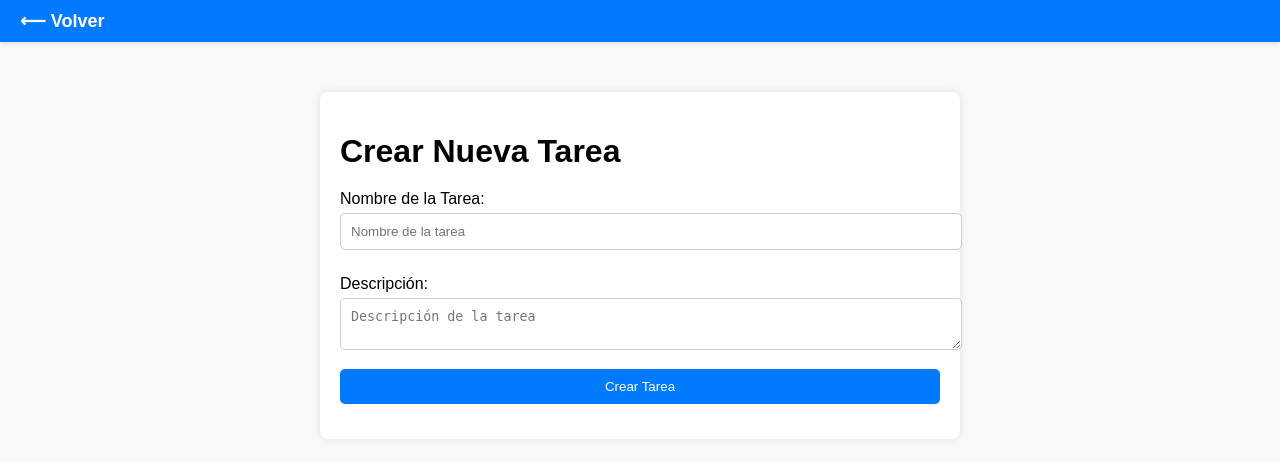
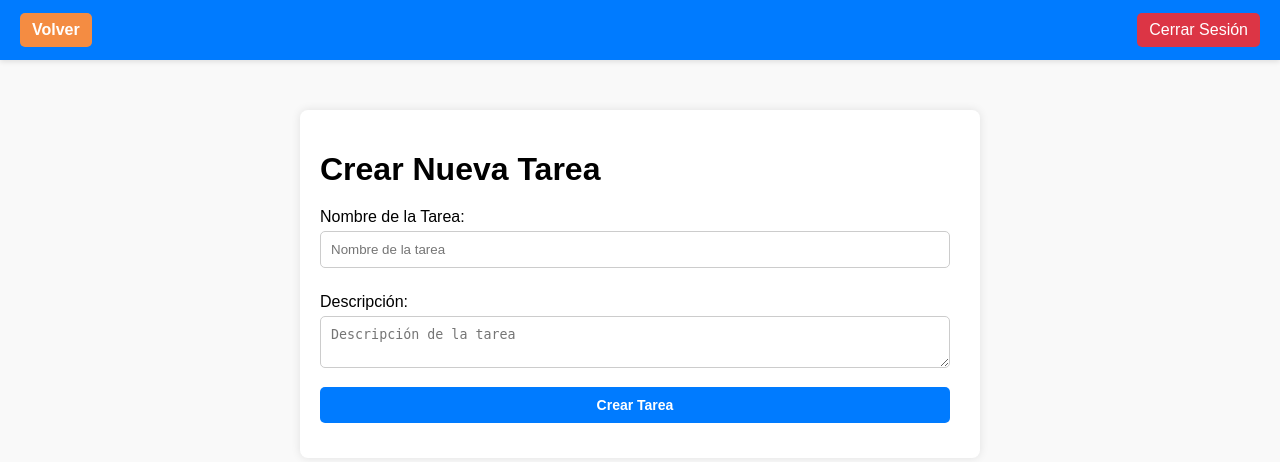
Before and after one commit to alerone/OAuthRSE, a Flask app: page /todo/create in a window 1280 px wide. Shown: the top 462 px of the page. Run offline with Flask 3, Linux system fonts and the light colour scheme; the visitor is signed in with stand-in values (Sample User, id 1); parts of the project's set-up code (start-up, migrations or seed data) failed here and were passed over; some libraries are stand-ins or nearby versions.

Commit message:
feat: mensajes y requirements.txt

```diff
--- a/app.py
+++ b/app.py
@@ -59,9 +59,8 @@ def proxy_image():
 @app.route("/")
 def home():
     user = session.get("user")
-    todos = get_all_todos()
     if user:
-        return render_template('welcome.html', user = user, todos=todos)
+        return render_template('welcome.html', user = user, todos=get_all_todos())
 
     return render_template("home.html")
 
--- a/static/create_todo.css
+++ b/static/create_todo.css
@@ -6,7 +6,7 @@ body {
 }
 
 .container {
-    max-width: 600px;
+    max-width: 50%;
     margin: 50px auto;
     background: white;
     padding: 20px;
@@ -14,10 +14,15 @@ body {
     box-shadow: 0 0 10px rgba(0, 0, 0, 0.1);
 }
 
+
 .header {
     background-color: #007bff; /* Azul */
+    height: 40px;
     color: white;
     padding: 10px 20px;
+    justify-content: space-between;
+    display: flex;
+    align-items: center;
     text-align: left;
     font-size: 18px;
     position: sticky;
@@ -26,14 +31,40 @@ body {
     box-shadow: 0 2px 5px rgba(0, 0, 0, 0.1);
 }
 
-.header .back-btn {
+.logout-btn-container {
+    display: flex;
+    align-items: center;
+}
+
+.logout-btn {
+    background-color: #dc3545; /* Rojo */
     color: white;
     text-decoration: none;
-    font-weight: bold;
+    font-size: 16px;
+    padding: 8px 12px;
+    border: none;
+    border-radius: 5px;
+    cursor: pointer;
+    transition: background-color 0.3s ease;
 }
 
+.logout-btn:hover {
+    background-color: #c82333; /* Rojo más oscuro */
+}
+
+.header .back-btn {
+    display: inline-block;
+    padding: 8px 12px;
+    background: #f48c42;
+    color: #ffffff;
+    font-size: 16px;
+    font-weight: bold;
+    text-decoration: none;
+    border-radius: 5px;
+    transition: background 0.3s;
+}
 .header .back-btn:hover {
-    text-decoration: underline;
+    background: #e87a35;
 }
 
 h1 {
@@ -45,17 +76,31 @@ label {
     margin: 10px 0 5px;
 }
 
-input, textarea, button {
-    width: 100%;
+input, button {
+    width: calc(100% - 10px); /* Ajusta el ancho considerando el padding */
+    padding: 10px; /* Asegura un padding uniforme */
+    margin-bottom: 15px;
+    border: 1px solid #ccc;
+    border-radius: 5px;
+    box-sizing: border-box;
+}
+
+textarea {
+    width: calc(100% - 10px);
     padding: 10px;
     margin-bottom: 15px;
     border: 1px solid #ccc;
     border-radius: 5px;
+    box-sizing: border-box;
+    resize: vertical; /* Restringir el redimensionamiento a solo vertical */
+    max-width: calc(100% - 10px); /* Asegura que no se expanda más allá de su contenedor */
 }
 
 button {
     background-color: #007bff;
     color: white;
+    font-weight: bold;
+    font-size: 14px;
     border: none;
     cursor: pointer;
 }
--- /dev/null
+++ b/static/javascript/flash_messages.js
@@ -0,0 +1,11 @@
+// Esperar a que el DOM cargue completamente
+document.addEventListener("DOMContentLoaded", function () {
+  const flashMessages = document.querySelectorAll(".flash-message");
+  flashMessages.forEach(function (message) {
+    // Ocultar el mensaje después de 2 segundos
+    setTimeout(function () {
+      message.style.opacity = "0"; // Añadir efecto de desvanecimiento
+      setTimeout(() => message.remove(), 500); // Eliminarlo completamente después de la animación
+    }, 1000);
+  });
+});
--- a/templates/create_todo.html
+++ b/templates/create_todo.html
@@ -10,7 +10,10 @@
 
 <body>
     <div class="header">
-        <a href="{{ url_for('home') }}" class="back-btn">⟵ Volver</a>
+        <a href="{{ url_for('home') }}" class="back-btn">Volver</a>
+        <div class="logout-btn-container">
+            <a href="{{ url_for('auth.logout') }}" class="logout-btn">Cerrar Sesión</a>
+        </div>
     </div>
     <div class="container">
         <h1>Crear Nueva Tarea</h1>
@@ -33,6 +36,7 @@
         {% endif %}
         {% endwith %}
     </div>
+    <script src="{{ url_for('static', filename='javascript/flash_messages.js') }}"></script>
 </body>
 
 </html>
```
Also changed, not shown: requirements.txt (added, +24 -0 lines), static/welcome.css (+108 -20 lines), templates/welcome.html (+23 -3 lines).
